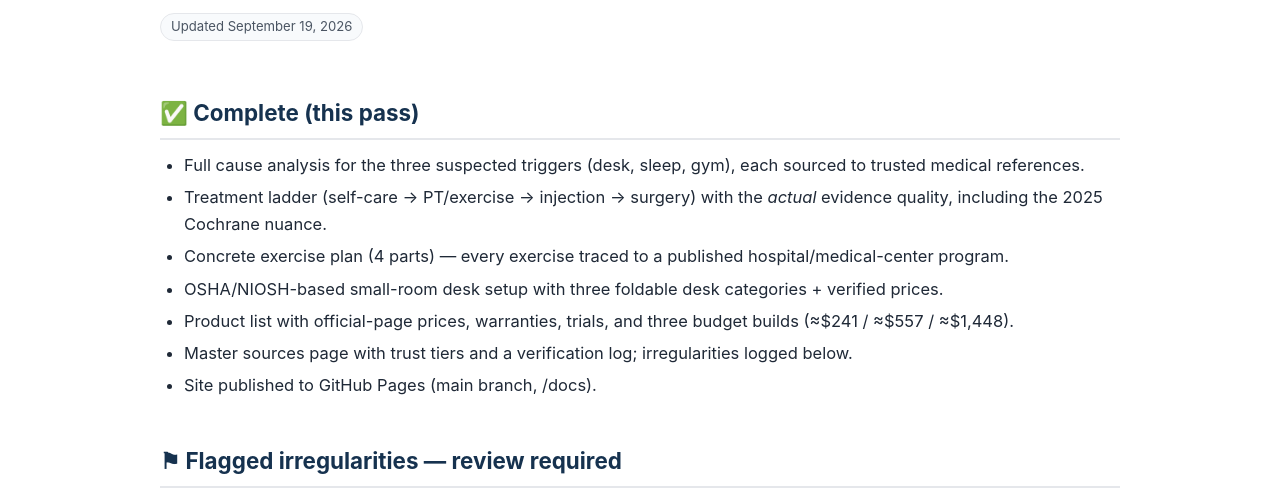
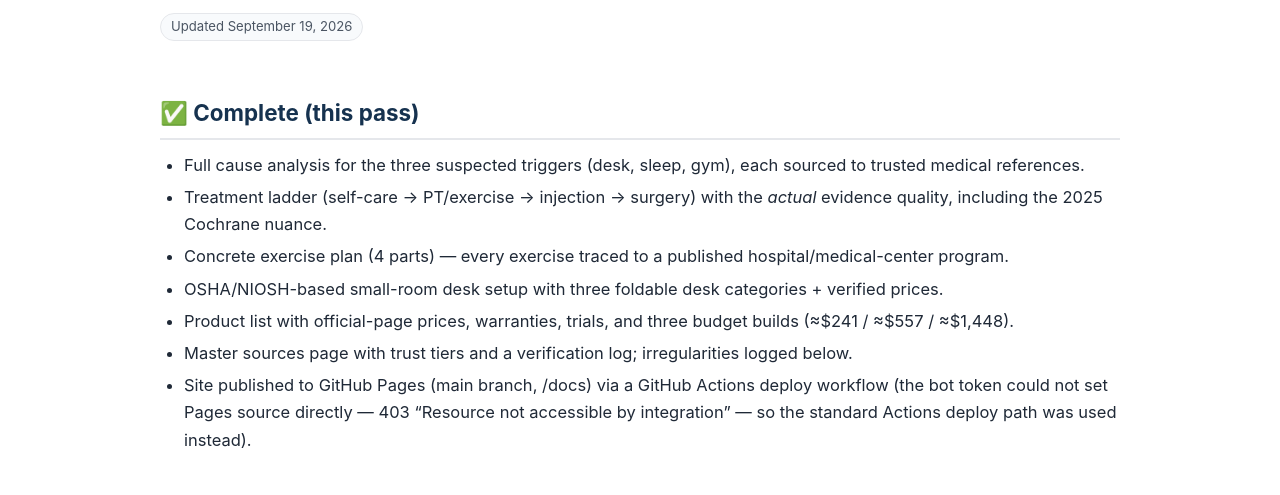
Before and after one commit to buffedlizard55-lab/ShoulderPain, a plain HTML site: page docs/next-steps.html in a window 1280 px wide. Shown: the part 233-728 px from the top of the page. Drawn offline with Linux system fonts and the light colour scheme.

Commit message:
Add GitHub Pages deploy workflow (Actions) + deployment notes
- .github/workflows/deploy-pages.yml deploys docs/ to Pages on push to main
- README + next-steps note the 403 on direct Pages API config and the
  Actions fallback

Co-authored-by: arena-agent <297053741+arena-agent@users.noreply.github.com>

```diff
--- a/docs/next-steps.html
+++ b/docs/next-steps.html
@@ -39,7 +39,9 @@
       <li>OSHA/NIOSH-based small-room desk setup with three foldable desk categories + verified prices.</li>
       <li>Product list with official-page prices, warranties, trials, and three budget builds (≈$241 / ≈$557 / ≈$1,448).</li>
       <li>Master sources page with trust tiers and a verification log; irregularities logged below.</li>
-      <li>Site published to GitHub Pages (main branch, /docs).</li>
+      <li>Site published to GitHub Pages (main branch, /docs) via a GitHub Actions deploy workflow
+        (the bot token could not set Pages source directly — 403 “Resource not accessible by integration” — so the
+        standard Actions deploy path was used instead).</li>
     </ul>
   </section>
 
```
Also changed, not shown: .github/workflows/deploy-pages.yml (added), README.md.
